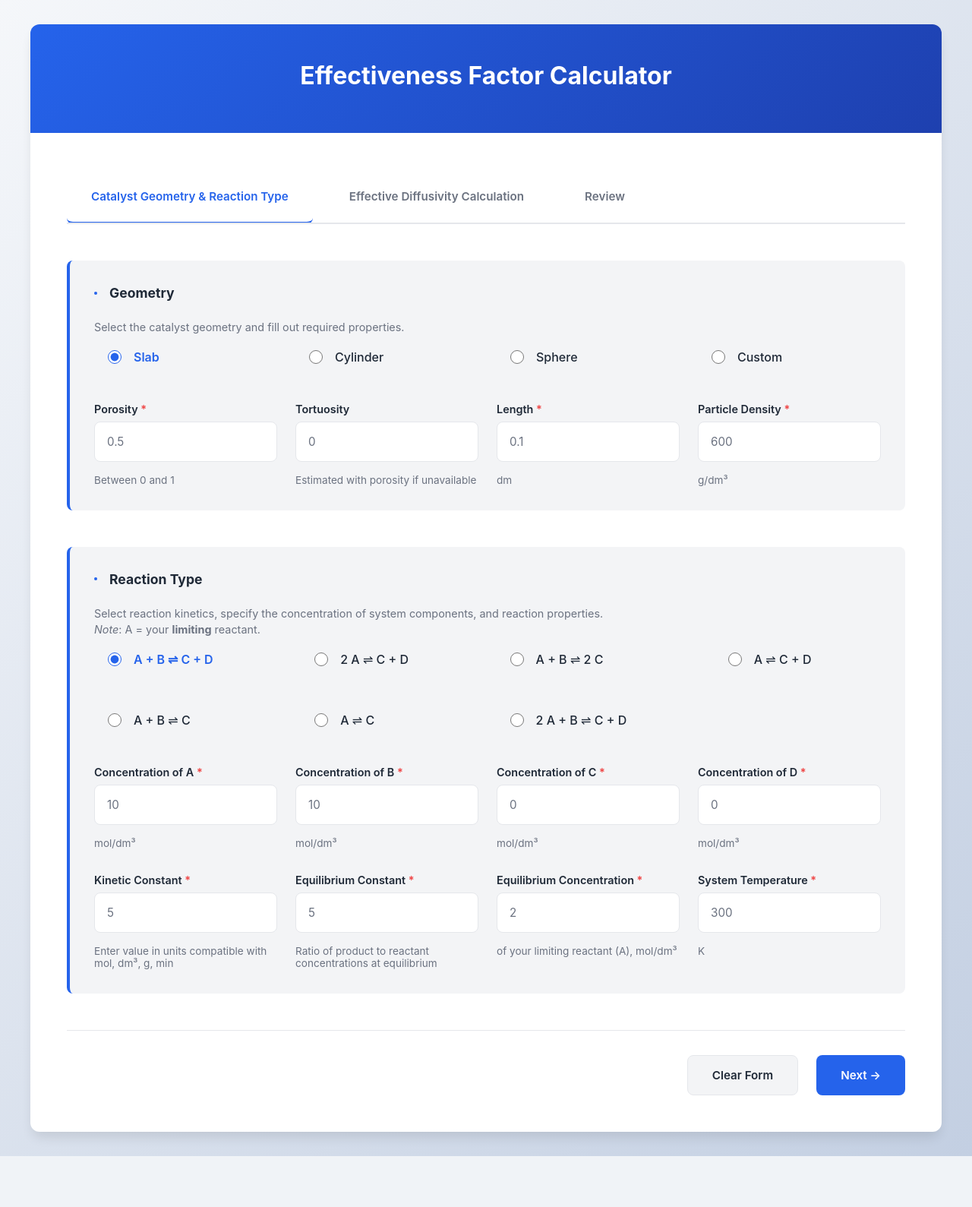
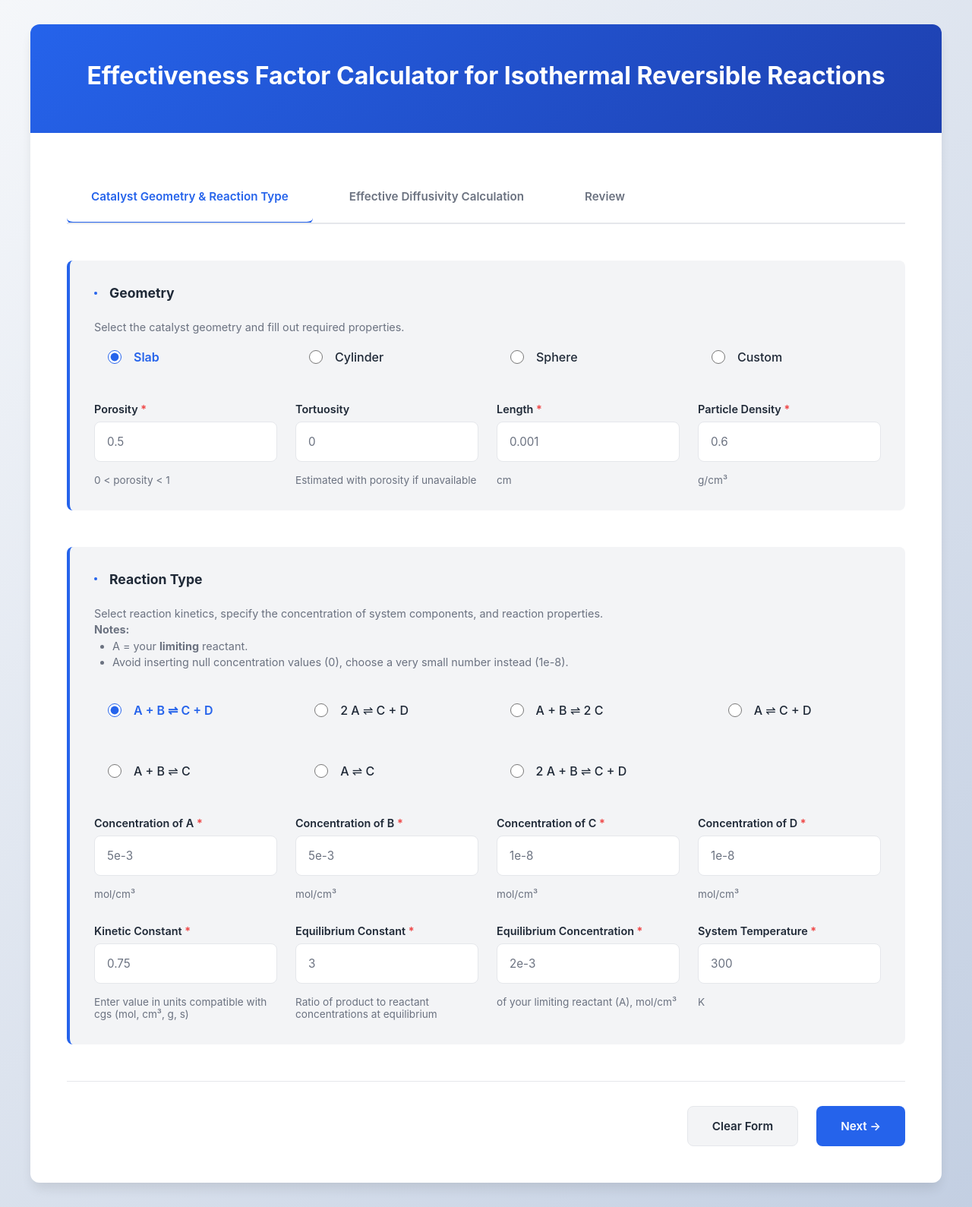
Before and after one commit to williamqrios/eff-factor, a Python web app: template webdev/templates/index.html in a window 1280 px wide. Shown: the whole page at 76% size. Before the commit the page ends 1522 px from the top, so only its background shows below. Run offline with Jinja, Linux system fonts and the light colour scheme; the template is opened without the code that fills it, so the values that code supplies are empty.

Commit message:
finished webdev

```diff
--- a/webdev/static/app.js
+++ b/webdev/static/app.js
@@ -309,10 +309,10 @@ function addParameterRow() {
     newMatrixRow.dataset.groupId = groupId;
     newMatrixRow.innerHTML = `
         <td><input type="text" placeholder="Group ${rowIndex + 1}" class="group-name"></td>
-        <td><input type="number" placeholder="0" step="1" min="0" name="group${rowIndex + 1}-A"></td>
-        <td><input type="number" placeholder="0" step="1" min="0" name="group${rowIndex + 1}-B"></td>
-        <td><input type="number" placeholder="0" step="1" min="0" name="group${rowIndex + 1}-C"></td>
-        <td><input type="number" placeholder="0" step="1" min="0" name="group${rowIndex + 1}-D"></td>
+        <td><input type="number" placeholder="0" step="any" min="0" name="group${rowIndex + 1}-A"></td>
+        <td><input type="number" placeholder="0" step="any" min="0" name="group${rowIndex + 1}-B"></td>
+        <td><input type="number" placeholder="0" step="any" min="0" name="group${rowIndex + 1}-C"></td>
+        <td><input type="number" placeholder="0" step="any" min="0" name="group${rowIndex + 1}-D"></td>
         <td class="row-action"><button type="button" class="btn-danger btn-small delete-row">✕</button></td>
     `;
 
@@ -321,8 +321,8 @@ function addParameterRow() {
     newParameterRow.dataset.groupId = groupId;
     newParameterRow.innerHTML = `
         <td><input type="text" placeholder="Group ${rowIndex + 1}" class="group-name"></td>
-        <td><input type="number" placeholder="0.0" step="0.1" name="group${rowIndex + 1}-Rk"></td>
-        <td><input type="number" placeholder="0.0" step="0.1" name="group${rowIndex + 1}-Qk"></td>
+        <td><input type="number" placeholder="0.0" step="any" name="group${rowIndex + 1}-Rk"></td>
+        <td><input type="number" placeholder="0.0" step="any" name="group${rowIndex + 1}-Qk"></td>
         `;
 
 
@@ -349,6 +349,7 @@ function addParameterRow() {
     energyMatrixBody.appendChild(newEnergyRow);
     updateEnergyMatrixRows(rowIndex + 1, groupId);
     updateDeleteButtons();
+    updateGroupMatrixColumnVisibility();
 }
 
 function updateEnergyMatrixRows(numGroups, newGroupId) {
@@ -357,7 +358,7 @@ function updateEnergyMatrixRows(numGroups, newGroupId) {
         // Do not clear the contents of any pre-existing cells
         const rowGroupId = row.dataset.groupId;
         if (rowGroupId !== newGroupId && rowIndex !== numGroups - 1) {
-            let newCells = `<td><input type="number" placeholder="0.0" step="0.1" name="energy-${numGroups}-${numGroups}"></td>`;
+            let newCells = `<td><input type="number" placeholder="0.0" step="any" name="energy-${numGroups}-${numGroups}"></td>`;
             row.insertAdjacentHTML('beforeend', newCells);
         }
     });
@@ -366,7 +367,7 @@ function updateEnergyMatrixRows(numGroups, newGroupId) {
 function generateEnergyMatrixCells(start, numGroups) {
     let newCells = ``;
     for (let j = start; j < numGroups; j++) {
-        newCells += `<td><input type="number" placeholder="0.0" step="0.1" name="energy-${numGroups}-${j + 1}"></td>`;
+        newCells += `<td><input type="number" placeholder="0.0" step="any" name="energy-${numGroups}-${j + 1}"></td>`;
     }
     return newCells;
 }
@@ -495,6 +496,27 @@ function showValidationMessage(message, type = 'info') {
         messageEl.remove();
     }, 5000);
 }
+
+// Show calculation Result
+function showCalculationResult(result, type = 'success') {
+    const container = document.getElementById('calculationResultContainer');
+    const resultEl = document.createElement('div');
+    const title = type === 'success' ? 'Result' : 'Error';
+    const resultFormatted = type === 'success' ? result.toFixed(6) : result;
+
+    resultEl.className = `validation-message ${type} fade-in`;
+    resultEl.innerHTML = `<h2>${title}:</h2>
+    <h3>${resultFormatted}</h3>`;
+
+    container.innerHTML = '';
+    container.appendChild(resultEl);
+}
+function clearCalculationResult() {
+    const container = document.getElementById('calculationResultContainer');
+    container.textContext = '';
+}
+
+
 // !SECTION
 
 // SECTION: Update Review Tab
@@ -547,8 +569,7 @@ calculatorForm.addEventListener('submit', (e) => {
     const data = Object.fromEntries(formData);
 
     console.log('Form submitted with data:', data);
-    showValidationMessage('Form submitted successfully! Check console for data.', 'success');
-
+    clearCalculationResult();
     // Send the data to backend
     fetch('/calculate', {
         method: 'POST',
@@ -556,6 +577,21 @@ calculatorForm.addEventListener('submit', (e) => {
             'Content-Type': 'application/json',
         },
         body: JSON.stringify(data)
+    })
+    .then(response => {
+        if (!response.ok) {
+            return response.json().then(data => {
+                throw new Error(data.error || 'An error occurred');
+            });
+        }
+        return response.json();
+    })
+    .then(result => {
+        console.log(result);
+        showCalculationResult(result.result, 'success');
+    }).catch(error => {
+        console.log(error);
+        showCalculationResult(error.message, 'error');
     });
 });
 
--- a/webdev/static/style.css
+++ b/webdev/static/style.css
@@ -227,6 +227,15 @@ body {
     font-size: 0.9rem;
     line-height: 1.5;
 }
+
+.form-section ul {
+    color: var(--text-secondary);
+    font-size: 0.9rem;
+    line-height: 1.5;
+    margin-left: var(--spacing-md);
+    margin-bottom: var(--spacing-md);
+}
+
 
 /* Radio Group */
 .radio-group {
--- a/webdev/templates/index.html
+++ b/webdev/templates/index.html
@@ -4,13 +4,13 @@
     <meta charset="UTF-8">
     <meta name="viewport" content="width=device-width, initial-scale=1.0">
     <link rel="stylesheet" href="{{ url_for('static', filename='style.css') }}">
-    <title>Effectiveness Factor Calculator</title>
+    <title>Effectiveness Factor Calculator for Isothermal Reversible Reactions</title>
 </head>
 
 <body>
     <div class="container">
         <div class="header">
-            <h1>Effectiveness Factor Calculator</h1>
+            <h1>Effectiveness Factor Calculator for Isothermal Reversible Reactions</h1>
         </div>
 
         <div class="form-wrapper">
@@ -45,17 +45,7 @@
                 {% include 'tabs/advanced_tab.html' %}
 
                 <!-- Tab 4: Review -->
-                <div id="review" class="tab-content">
-                    <div class="form-section">
-                        <h2>Review Your Input</h2>
-                        <p>Verify all your inputs before submitting the calculation</p>
-                        <div id="reviewContent" style="margin-top: var(--spacing-lg);">
-                            <p style="color: var(--text-secondary); text-align: center; padding: var(--spacing-lg);">
-                                Fill out all tabs to see a summary of your inputs here.
-                            </p>
-                        </div>
-                    </div>
-                </div>
+                {% include 'tabs/review_tab.html' %}
 
                 <!-- Form Actions -->
                 <div class="button-group" style="justify-content: space-between; margin-top: var(--spacing-xl); padding-top: var(--spacing-lg); border-top: 1px solid var(--border-color);">
--- a/webdev/templates/tabs/advanced_tab.html
+++ b/webdev/templates/tabs/advanced_tab.html
@@ -32,10 +32,10 @@
             <tbody id="groupMatrix">
                 <tr data-group-id="0">
                     <td><input type="text" placeholder="Group 1" class="group-name"></td>
-                    <td><input type="number" placeholder="0" step="1" min="0" name="group1-A"></td>
-                    <td><input type="number" placeholder="0" step="1" min="0" name="group1-B"></td>
-                    <td><input type="number" placeholder="0" step="1" min="0" name="group1-C"></td>
-                    <td><input type="number" placeholder="0" step="1" min="0" name="group1-D"></td>
+                    <td><input type="number" placeholder="0" step="any" min="0" name="group1-A"></td>
+                    <td><input type="number" placeholder="0" step="any" min="0" name="group1-B"></td>
+                    <td><input type="number" placeholder="0" step="any" min="0" name="group1-C"></td>
+                    <td><input type="number" placeholder="0" step="any" min="0" name="group1-D"></td>
                     <td class="row-action"><button type="button" class="btn-danger btn-small delete-row" style="display: none;">✕</button></td>
                 </tr>
             </tbody>
@@ -75,8 +75,8 @@
             <tbody id="groupParameters">
                 <tr data-group-id="0">
                     <td><input type="text" placeholder="Group 1" class="group-name"></td>
-                    <td><input type="number" placeholder="0.0" step="0.1" name="group1-Rk"></td>
-                    <td><input type="number" placeholder="0.0" step="0.1" name="group1-Qk"></td>
+                    <td><input type="number" placeholder="0.0" step="any" name="group1-Rk"></td>
+                    <td><input type="number" placeholder="0.0" step="any" name="group1-Qk"></td>
                 </tr>
             </tbody>
         </table>
@@ -109,7 +109,7 @@
             <tbody id="energyMatrix">
                 <tr data-group-id="0">
                     <td data-group-id="0"><input type="text" placeholder="Group 1" class="group-name"></td>
-                    <td data-group-id="0"><input type="number" placeholder="0.0" step="0.1" name="energy1-1"></td>
+                    <td data-group-id="0"><input type="number" placeholder="0.0" step="any" name="energy1-1"></td>
                 </tr>
             </tbody>
         </table>
--- a/webdev/templates/tabs/diffusivity_tab.html
+++ b/webdev/templates/tabs/diffusivity_tab.html
@@ -33,24 +33,24 @@
         <div class="input-grid">
             <div class="form-group">
                 <label for="diffusivityA" class="required">Component A</label>
-                <input type="number" id="diffusivityA" name="diffusivityA" placeholder="2e-5" step="1e-4" required>
-                <span class="helper-text">dm²/min</span>
+                <input type="number" id="diffusivityA" name="diffusivityA" placeholder="2e-5" step="any" required>
+                <span class="helper-text">cm²/s</span>
             </div>
             <div class="form-group">
                 <label for="diffusivityB" class="required">Component B</label>
-                <input type="number" id="diffusivityB" name="diffusivityB" placeholder="2e-5" step="1e-4" required>
-                <span class="helper-text">dm²/min</span>
+                <input type="number" id="diffusivityB" name="diffusivityB" placeholder="2e-5" step="any" required>
+                <span class="helper-text">cm²/s</span>
             </div>
             <div class="form-group">
                 <label for="diffusivityC" class="required">Component C</label>
-                <input type="number" id="diffusivityC" name="diffusivityC" placeholder="2e-4" step="1e-4" required>
-                <span class="helper-text">dm²/min</span>
+                <input type="number" id="diffusivityC" name="diffusivityC" placeholder="2e-4" step="any" required>
+                <span class="helper-text">cm²/s</span>
             </div>
 
             <div class="form-group">
                 <label for="diffusivityD" class="required">Component D</label>
-                <input type="number" id="diffusivityD" name="diffusivityD" placeholder="2e-4" step="1e-4" required>
-                <span class="helper-text">dm²/min</span>
+                <input type="number" id="diffusivityD" name="diffusivityD" placeholder="2e-4" step="any" required>
+                <span class="helper-text">cm²/s</span>
             </div>
         </div>
 
@@ -73,31 +73,31 @@
             <tbody id="wilkeChangTable">
                 <tr>
                     <td>A</td>
-                    <td><input type="number" placeholder="1.00" step="0.01" class="viscosity" name="viscosityA"></td>
-                    <td><input type="number" placeholder="100.00" step="0.01" class="mw" name="mwA"></td>
-                    <td><input type="number" placeholder="100.00" step="0.01" class="vbp" name="vbpA"></td>
-                    <td><input type="number" placeholder="1.00" step="0.01" class="phi" name="phiA"></td>
+                    <td><input type="number" placeholder="1.00" step="any" class="viscosity" name="viscosityA"></td>
+                    <td><input type="number" placeholder="100.00" step="any" class="mw" name="mwA"></td>
+                    <td><input type="number" placeholder="100.00" step="any" class="vbp" name="vbpA"></td>
+                    <td><input type="number" placeholder="1.00" step="any" class="phi" name="phiA"></td>
                 </tr>
                 <tr>
                     <td>B</td>
-                    <td><input type="number" placeholder="1.00" step="0.01" class="viscosity" name="viscosityB"></td>
-                    <td><input type="number" placeholder="100.00" step="0.01" class="mw" name="mwB"></td>
-                    <td><input type="number" placeholder="100.00" step="0.01" class="vbp" name="vbpB"></td>
-                    <td><input type="number" placeholder="1.00" step="0.01" class="phi" name="phiB"></td>
+                    <td><input type="number" placeholder="1.00" step="any" class="viscosity" name="viscosityB"></td>
+                    <td><input type="number" placeholder="100.00" step="any" class="mw" name="mwB"></td>
+                    <td><input type="number" placeholder="100.00" step="any" class="vbp" name="vbpB"></td>
+                    <td><input type="number" placeholder="1.00" step="any" class="phi" name="phiB"></td>
                 </tr>
                 <tr>
                     <td>C</td>
-                    <td><input type="number" placeholder="1.00" step="0.01" class="viscosity" name="viscosityC"></td>
-                    <td><input type="number" placeholder="100.00" step="0.01" class="mw" name="mwC"></td>
-                    <td><input type="number" placeholder="100.00" step="0.01" class="vbp" name="vbpC"></td>
-                    <td><input type="number" placeholder="1.00" step="0.01" class="phi" name="phiC"></td>
+                    <td><input type="number" placeholder="1.00" step="any" class="viscosity" name="viscosityC"></td>
+                    <td><input type="number" placeholder="100.00" step="any" class="mw" name="mwC"></td>
+                    <td><input type="number" placeholder="100.00" step="any" class="vbp" name="vbpC"></td>
+                    <td><input type="number" placeholder="1.00" step="any" class="phi" name="phiC"></td>
                 </tr>
                 <tr>
                     <td>D</td>
-                    <td><input type="number" placeholder="1.00" step="0.01" class="viscosity" name="viscosityD"></td>
-                    <td><input type="number" placeholder="100.00" step="0.01" class="mw" name="mwD"></td>
-                    <td><input type="number" placeholder="100.00" step="0.01" class="vbp" name="vbpD"></td>
-                    <td><input type="number" placeholder="1.00" step="0.01" class="phi" name="phiD"></td>
+                    <td><input type="number" placeholder="1.00" step="any" class="viscosity" name="viscosityD"></td>
+                    <td><input type="number" placeholder="100.00" step="any" class="mw" name="mwD"></td>
+                    <td><input type="number" placeholder="100.00" step="any" class="vbp" name="vbpD"></td>
+                    <td><input type="number" placeholder="1.00" step="any" class="phi" name="phiD"></td>
                 </tr>
             </tbody>
         </table>
--- a/webdev/templates/tabs/geometry_rx_tab.html
+++ b/webdev/templates/tabs/geometry_rx_tab.html
@@ -24,23 +24,23 @@
         <div class="input-grid" style="margin-top: var(--spacing-lg);">
             <div class="form-group">
                 <label for="porosity" class="required">Porosity</label>
-                <input type="number" id="porosity" name="porosity" placeholder="0.5" step="0.01" min="0" max="1" required>
-                <span class="helper-text">Between 0 and 1</span>
+                <input type="number" id="porosity" name="porosity" placeholder="0.5" step="any" min="0" max="1" required>
+                <span class="helper-text">0 < porosity < 1</span>
             </div>
             <div class="form-group">
                 <label for="tortuosity">Tortuosity</label>
-                <input type="number" id="tortuosity" name="tortuosity" placeholder="0" min="0" step="0.01">
+                <input type="number" id="tortuosity" name="tortuosity" placeholder="0" step="any" min="0">
                 <span class="helper-text">Estimated with porosity if unavailable</span>
             </div>
             <div class="form-group">
                 <label for="charlength" class="required">Characteristic Length</label>
-                <input type="number" id="charlength" name="charlength" placeholder="0.1" min="0" step="0.01" required>
-                <span class="helper-text">dm</span>
+                <input type="number" id="charlength" name="charlength" placeholder="0.001" step="any" min="0" required>
+                <span class="helper-text">cm</span>
             </div>
             <div class="form-group">
                 <label for="particledensity" class="required">Particle Density</label>
-                <input type="number" id="particledensity" name="particledensity" placeholder="600" min="0" step="0.1" required>
-                <span class="helper-text">g/dm³</span>
+                <input type="number" id="particledensity" name="particledensity" step="any" placeholder="0.6" min="0" required>
+                <span class="helper-text">g/cm³</span>
             </div>
         </div>
     </div>
@@ -48,11 +48,15 @@
     <div class="form-section">
         <h2>Reaction Type</h2>
         <p>Select reaction kinetics, specify the concentration of system components, and reaction properties.</p>
-        <p><i>Note</i>: A = your <b>limiting</b> reactant.</p>
+        <p><b>Notes:</b></p>
+        <ul>
+            <li>A = your <b>limiting</b> reactant.</li>
+            <li>Avoid inserting null concentration values (0), choose a very small number instead (1e-8).</li>
+        </ul>
         <div class="radio-group" style="grid-template-columns: repeat(4, auto)">
             <div class="radio-option">
                 <input type="radio" id="type1" name="rxType" value="type1" checked>
-                <label for="TypeI">A + B ⇌ C + D</label>
+                <label for="type1">A + B ⇌ C + D</label>
             </div>
             <div class="radio-option">
                 <input type="radio" id="type2" name="rxType" value="type2">
@@ -84,45 +88,45 @@
         <div class="input-grid" style="margin-top: var(--spacing-lg);">
             <div class="form-group">
                 <label for="concA" class="required">Concentration of A</label>
-                <input type="number" id="concA" name="concA" placeholder="10" step="0.1" min="0" required>
-                <span class="helper-text">mol/dm³</span>
+                <input type="number" id="concA" name="concA" placeholder="5e-3" step="any" min="0" required>
+                <span class="helper-text">mol/cm³</span>
             </div>
             <div class="form-group">
                 <label for="concB" class="required">Concentration of B</label>
-                <input type="number" id="concB" name="concB" placeholder="10" step="0.1" min="0" required>
-                <span class="helper-text">mol/dm³</span>
+                <input type="number" id="concB" name="concB" placeholder="5e-3" step="any" min="0" required>
+                <span class="helper-text">mol/cm³</span>
             </div>
             <div class="form-group">
                 <label for="concC" class="required">Concentration of C</label>
-                <input type="number" id="concC" name="concC" placeholder="0" step="0.1" min="0" required>
-                <span class="helper-text">mol/dm³</span>
+                <input type="number" id="concC" name="concC" placeholder="1e-8" step="any" min="0" required>
+                <span class="helper-text">mol/cm³</span>
             </div>
             <div class="form-group">
                 <label for="concD" class="required">Concentration of D</label>
-                <input type="number" id="concD" name="concD" placeholder="0" step="0.1" min="0" required>
-                <span class="helper-text">mol/dm³</span>
+                <input type="number" id="concD" name="concD" placeholder="1e-8" step="any" min="0" required>
+                <span class="helper-text">mol/cm³</span>
             </div>
         </div>
 
         <div class="input-grid" style="margin-top: var(--spacing-lg);">
             <div class="form-group">
                 <label for="kconst" class="required">Kinetic Constant</label>
-                <input type="number" id="kconst" name="kconst" placeholder="5" step="0.1" min="0" required>
-                <span class="helper-text">Enter value in units compatible with mol, dm³, g, min</span>
+                <input type="number" id="kconst" name="kconst" placeholder="0.75" step="any" min="0" required>
+                <span class="helper-text">Enter value in units compatible with cgs (mol, cm³, g, s)</span>
             </div>
             <div class="form-group">
                 <label for="keq" class="required">Equilibrium Constant</label>
-                <input type="number" id="keq" name="keq" placeholder="5" step="0.1" min="0" required>
+                <input type="number" id="keq" name="keq" placeholder="3" step="any" min="0" required>
                 <span class="helper-text">Ratio of product to reactant concentrations at equilibrium</span>
             </div>
             <div class="form-group">
                 <label for="concAeq" class="required">Equilibrium Concentration</label>
-                <input type="number" id="concAeq" name="concAeq" placeholder="2" step="0.1" min="0" required>
-                <span class="helper-text">of your limiting reactant (A), mol/dm³</span>
+                <input type="number" id="concAeq" name="concAeq" placeholder="2e-3" step="any" min="0" required>
+                <span class="helper-text">of your limiting reactant (A), mol/cm³</span>
             </div>
             <div class="form-group">
                 <label for="temperature" class="required">System Temperature</label>
-                <input type="number" id="temperature" name="temperature" placeholder="300" step="0.1" min="0" required>
+                <input type="number" id="temperature" name="temperature" placeholder="300" step="any" min="0" required>
                 <span class="helper-text">K</span>
             </div>
         </div>
--- /dev/null
+++ b/webdev/templates/tabs/review_tab.html
@@ -0,0 +1,13 @@
+<div id="review" class="tab-content">
+    <div class="form-section">
+        <h2>Review Your Input</h2>
+        <p>Verify all your inputs before submitting the calculation</p>
+        <div id="reviewContent" style="margin-top: var(--spacing-lg);">
+            <p style="color: var(--text-secondary); text-align: center; padding: var(--spacing-lg);">
+                Fill out all tabs to see a summary of your inputs here.
+            </p>
+        </div>
+    </div>
+
+    <div id="calculationResultContainer"></div>
+</div>
```
Also changed, not shown: webdev/app.py (+172 -116 lines), images/00_tab1_empty.png (added), images/01_tab1_reactive.png (added), images/02_tab1_validation.png (added), images/03_tab2_precomputed.png (added), 8 other files.
